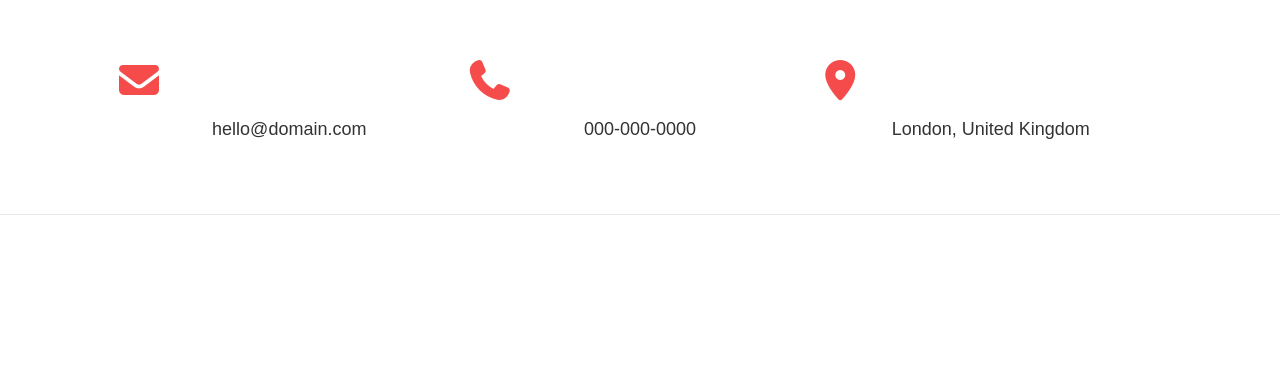
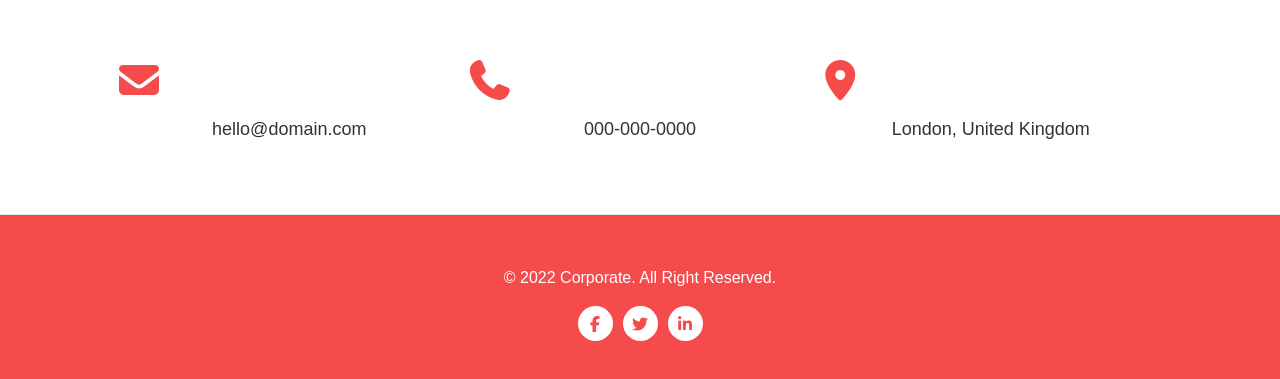
Before and after one commit to N-O-1-R/react-bootstrap-project-corporate-wdws1, a React (Create React App) app in the folder Minggu 1/corporate/: page / in a window 1280 px wide. Shown: the part 7289-7668 px from the top of the page. Before the commit the page ends 7504 px from the top, so only its background shows below. Built offline with nearby package versions, Linux system fonts and the light colour scheme; a small style sheet from the web is missing.

Commit message:
footer done

```diff
--- a/Minggu 1/corporate/src/App.js
+++ b/Minggu 1/corporate/src/App.js
@@ -11,6 +11,7 @@
 import AppPricing from './components/pricing';
 import AppBlog from './components/blog';
 import AppContact from './components/contact';
+import Footer from './components/footer';
 
 function App() {
   return (
@@ -28,6 +29,7 @@
         <AppPricing />
         <AppBlog />
         <AppContact />
+        <Footer />
       </main>
     </div>
   );
--- /dev/null
+++ b/Minggu 1/corporate/src/components/footer.js
@@ -0,0 +1,53 @@
+import { useState, useEffect } from "react";
+import Container from "react-bootstrap/Container";
+
+export default function AppFooter() {
+  const [showTopBtn, setShowTopBtn] = useState(false);
+
+  useEffect(() => {
+    window.addEventListener("scroll", () => {
+      if (window.scrollY > 400) {
+        setShowTopBtn(true);
+      } else {
+        setShowTopBtn(false);
+      }
+    });
+  }, []);
+
+  function goTop() {
+    window.scrollTo({
+      top: 0,
+      behavior: "smooth",
+    });
+  }
+
+  return (
+    <footer id="footer">
+      <Container fluid>
+        <div className="copyright">
+          &copy; 2022 Corporate. All Right Reserved.
+        </div>
+        <div className="socials">
+          <ul>
+            <li>
+              <a href="https://www.facebook.com">
+                <i className="fab fa-facebook-f"></i>
+              </a>
+            </li>
+            <li>
+              <a href="https://www.twitter.com">
+                <i className="fab fa-twitter"></i>
+              </a>
+            </li>
+            <li>
+              <a href="https://www.linkedin.com">
+                <i className="fab fa-linkedin-in"></i>
+              </a>
+            </li>
+          </ul>
+        </div>
+        {showTopBtn && <div className="go-top" onClick={goTop}></div>}
+      </Container>
+    </footer>
+  );
+}
```
